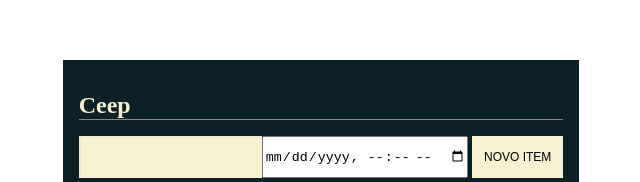
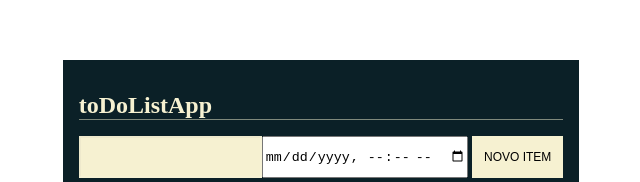
Before and after one commit to EwertonMAng/toDoListApp, a plain HTML site: page index.html in a window 1280 px wide. Shown: the part 174-356 px from the top of the page, without its empty margins (319-959 px from the left). Drawn offline with nearby package versions, Linux system fonts and the light colour scheme; a web font is replaced by a local one.

Commit message:
troca de nome

```diff
--- a/index.html
+++ b/index.html
@@ -6,13 +6,13 @@
   <link rel="stylesheet" href="./assets/css/style.css">
   <link rel="stylesheet" href="https://fonts.googleapis.com/css2?family=BioRhyme&amp;family=Space+Mono&amp;display=swap">
   <link rel="stylesheet" href="https://fonts.googleapis.com/icon?family=Material+Icons">
-  <title>Ceep</title>
+  <title>toDoListApp</title>
 </head>
 <body>
   <div class="app">
     <div class="todo-list">
       <h1 class="title">
-        Ceep
+        toDoListApp
       </h1>
 
       <form class="form" action="">
```
